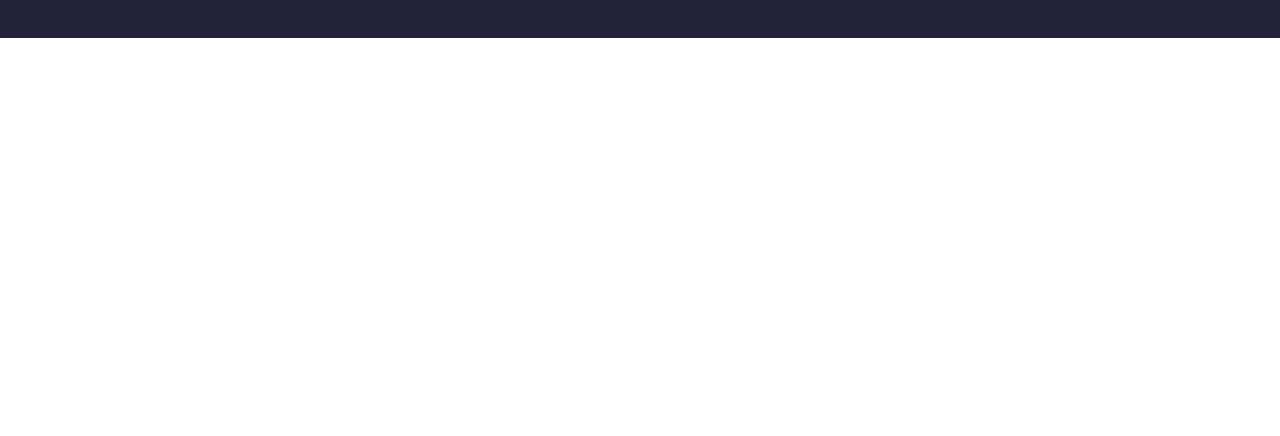
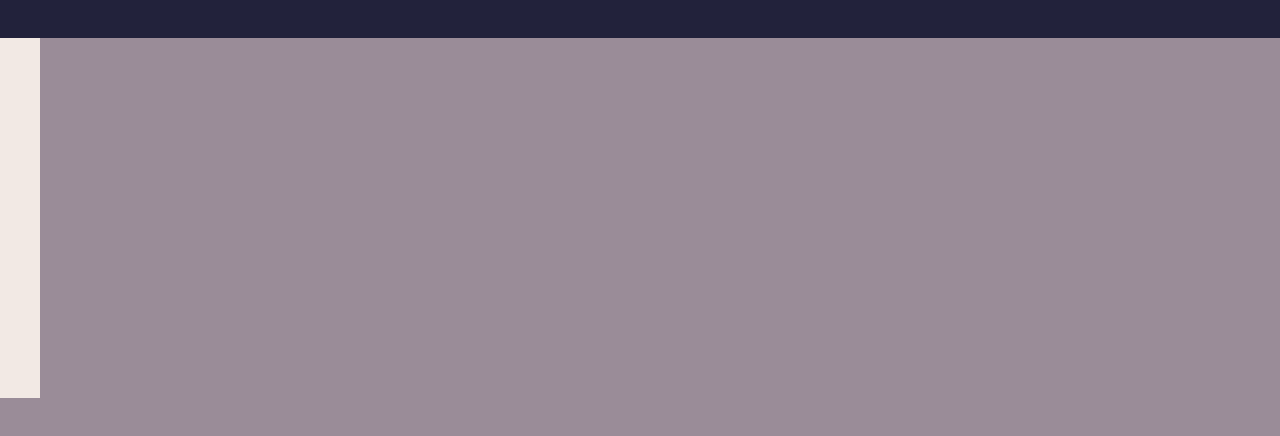
Before and after one commit to rmcclintick/TicTacToe, a plain HTML site: page index.html in a window 1280 px wide. Shown: the part 82-518 px from the top of the page. Drawn offline with Linux system fonts and the light colour scheme.

Commit message:
begin js and layout

```diff
--- a/TicTacToe.js
+++ b/TicTacToe.js
@@ -0,0 +1,33 @@
+const gameArea = document.querySelector(".game-board");
+
+const GameBoard = () => {
+    const grid = [];
+    for (let i = 0; i < 3; i++) {
+        let row = []
+        for (let j = 0; j < 3; j++) {
+            let tile = Tile();
+            gameArea.appendChild(tile.getElement());
+            console.log("create");
+            row.push(Tile())
+        }
+        grid.push(row);
+    }
+
+    return {grid};
+}
+
+const Tile = () => {
+    const isFilled = false;
+    const contents = "";
+    const getContents = () => contents;
+    const getElement = () => {
+        let element = document.createElement('div');
+        element.classList.add('grid-space');
+        return element;
+    };
+
+    return {isFilled, getContents, getElement};
+}
+
+const gameBoard = GameBoard();
+console.log(gameBoard);
--- a/index.html
+++ b/index.html
@@ -13,7 +13,7 @@
     </div>
     <div class="game-area">
         <div class="game-board">
-
+            <script src="TicTacToe.js"></script>
         </div>
     </div>
 </body>
--- a/styles.css
+++ b/styles.css
@@ -1,3 +1,7 @@
+:root {
+    --header-height: 15vh;
+}
+
 * {
     box-sizing: border-box;
     padding: 0px;
@@ -13,7 +17,7 @@
 .header {
     background-color: #22223b;
     color: #f2e9e4;
-    height: 15vh;
+    height: var(--header-height);
     text-align: center;
     display: flex;
     justify-content: center;
@@ -24,3 +28,8 @@
     font-size: 32px;
     vertical-align: middle;
 }
+
+.game-area {
+    background-color: #9a8c98;
+    height: calc(100vh - var(--header-height));
+}
```
